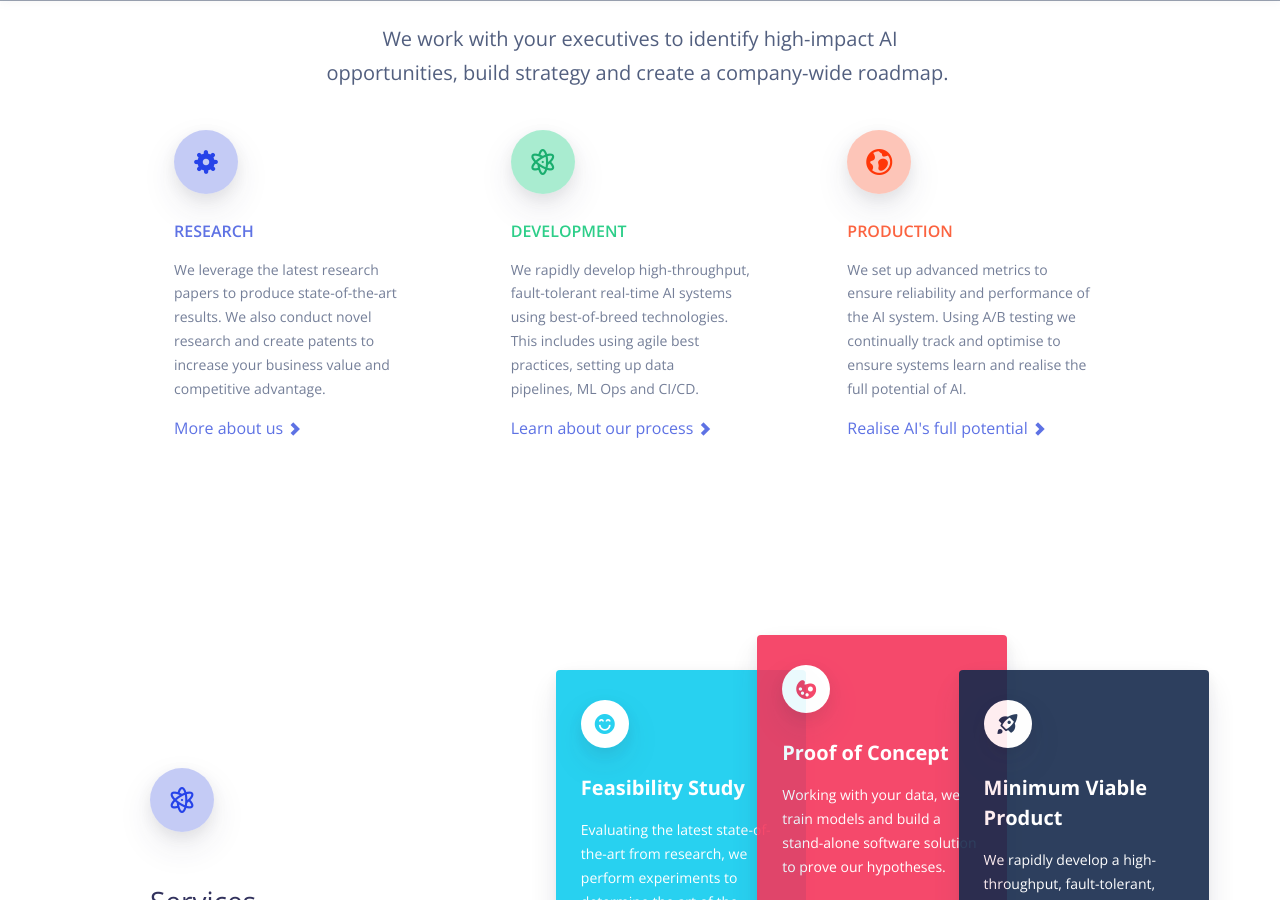
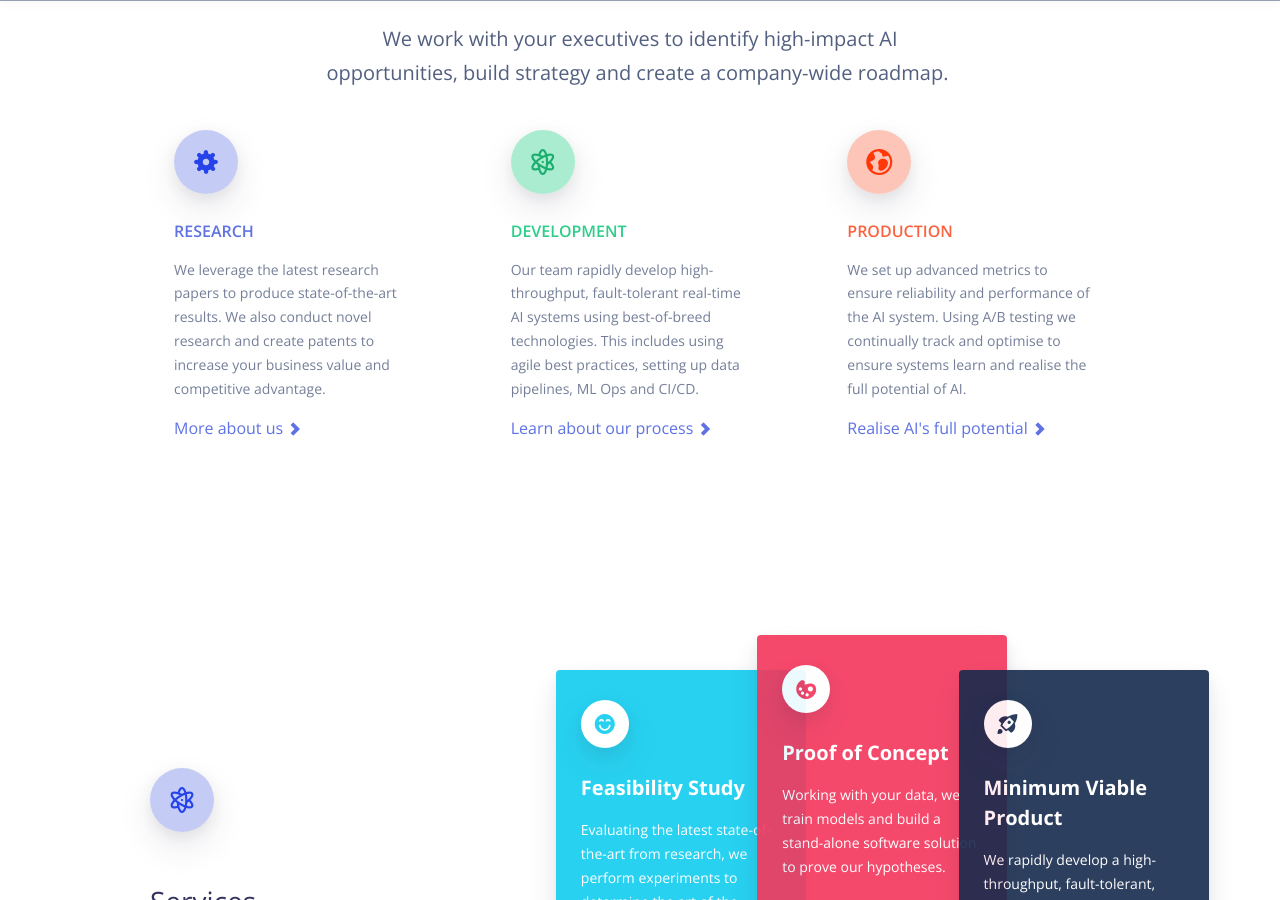
Before and after one commit to R2P-AI/R2P-AI.github.io, a Jekyll site: the page built from index.html, in a window 1280 px wide and 900 px high, scrolled down 1060 px. Built offline with Jekyll 4.4.1, drawn with Linux system fonts in a browser that asks for light colours; nearby versions of some CDN libraries.

Commit message:
updated copy in "our process" section

```diff
--- a/_includes/home-sample.html
+++ b/_includes/home-sample.html
@@ -46,7 +46,7 @@
             <i class="ni ni-atom"></i>
           </div>
           <h6 class="info-title text-uppercase text-success">Development</h6>
-          <p class="description opacity-8">We rapidly develop high-throughput, fault-tolerant real-time AI systems using best-of-breed technologies. This includes using agile best practices, setting up data pipelines, ML Ops and CI/CD.</p>
+          <p class="description opacity-8">Our team rapidly develop high-throughput, fault-tolerant real-time AI systems using best-of-breed technologies. This includes using agile best practices, setting up data pipelines, ML Ops and CI/CD.</p>
           <a href="#contact" class="text-primary">Learn about our process
             <i class="ni ni-bold-right text-primary"></i>
           </a>
```
Also changed, not shown: 10 other files.
